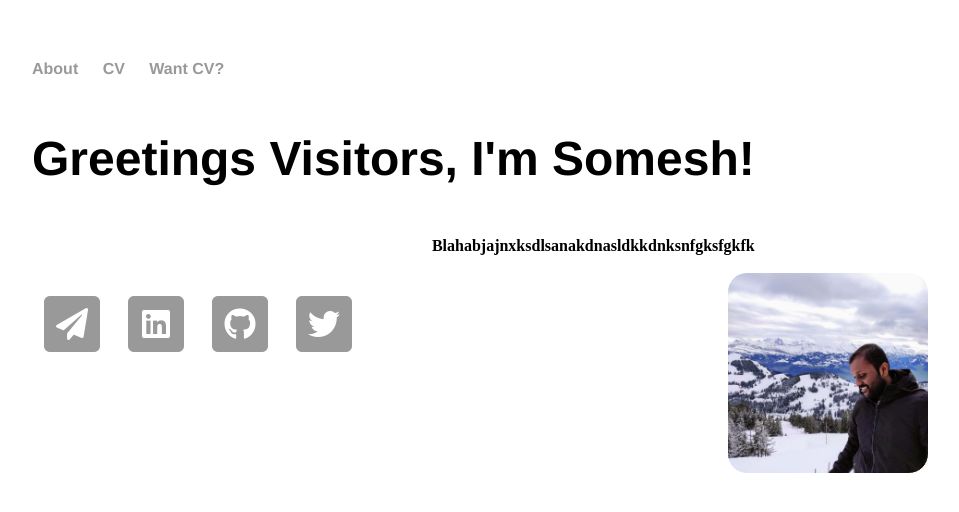
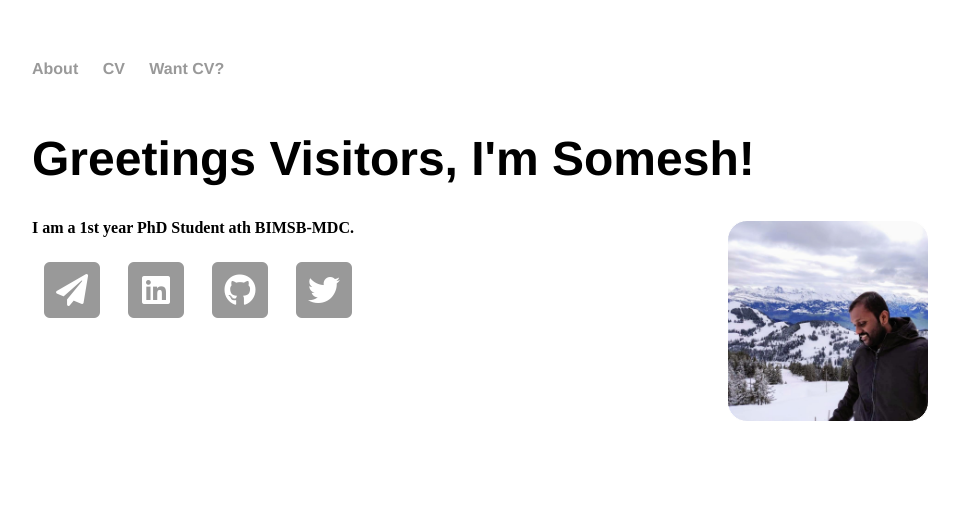
Before and after one commit to saisomesh2594/saisomesh2594.github.io, a Jekyll site: the page built from index.html, in a window 1280 px wide. Shown: the top 512 px of the page, without its empty margins (160-1119 px from the left). Built offline with Jekyll 4.4.1, drawn with Linux system fonts in a browser that asks for light colours.

Commit message:
Update index.html

```diff
--- a/index.html
+++ b/index.html
@@ -19,12 +19,8 @@ title: Somesh Sai, Just Another Bioinformatician
 	</nav>
 	<!--<div class="container" style="white-space:nowrap">-->
 	<h4>
-	<div class="logo-container" style="float:left;">
-		<p>
-		<h1>Greetings Visitors, I'm Somesh!</h1><br>
-		Blahabjajnxksdlsanakdnasldkkdnksnfgksfgkfk
-		</p>
-		</div>
+	<div class="logo-container" style="float:left;"><h1>Greetings Visitors, I'm Somesh!</h1></div>
+	<div style="float:left;">I am a 1st year PhD Student ath BIMSB-MDC.</div>
 	<div class="logo" style="float:right;">
 		<a class="logo" itemprop="url"
 		   href="{{ page.baseurl }}"
```
